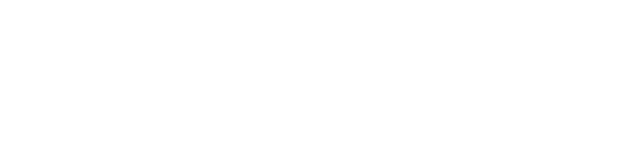
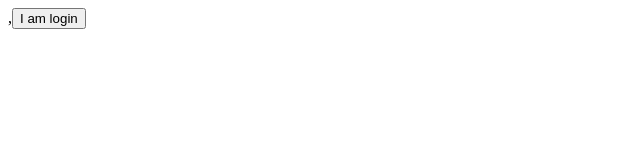
Before and after one commit to IsaacDev14/Facial-Recognition-Open-CV, a plain HTML site: page index.html in a window 1280 px wide. Shown: the whole page, without its empty margins (0-640 px from the left). Drawn offline with Linux system fonts and the light colour scheme.

Commit message:
created button

```diff
--- a/index.html
+++ b/index.html
@@ -6,6 +6,6 @@
     <title>Document</title>
 </head>
 <body>
-
+    ,<button>I am login</button>
 </body>
 </html>
```
